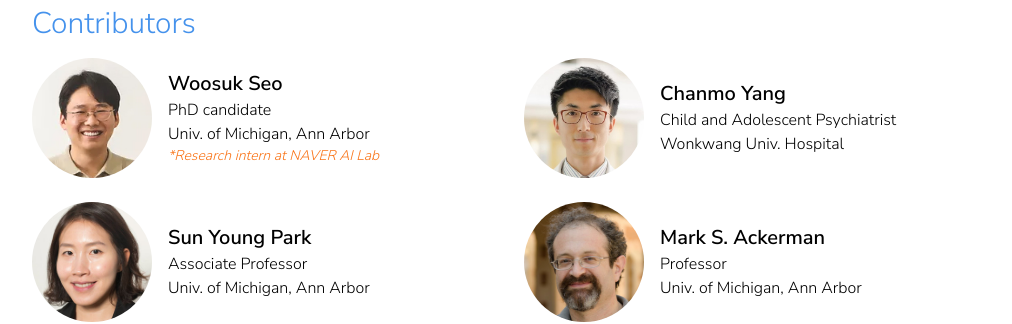
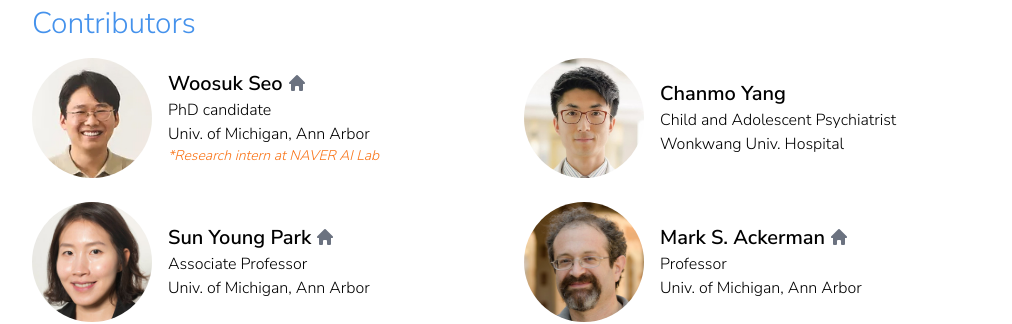
Before and after one commit to naver-ai/chacha, a Next.js app: page / in a window 1280 px wide. Shown: the part 530-854 px from the top of the page, without its empty margins (128-1140 px from the left). Built offline with nearby package versions, Linux system fonts and the light colour scheme.

Commit message:
Added author home pages.

```diff
--- a/app/sections/Members.tsx
+++ b/app/sections/Members.tsx
@@ -1,5 +1,6 @@
 import Image from "next/image"
 import { Section } from "../components/Section"
+import { HomeIcon } from '@heroicons/react/20/solid'
 
 const members = [
     {
@@ -7,6 +8,7 @@ const members = [
         affiliation: "Univ. of Michigan, Ann Arbor",
         role: "PhD candidate",
         thumb: "/images/thumb-wsseo.jpg",
+        web: "https://seowoosuk.wixsite.com/home",
         note: "*Research intern at NAVER AI Lab"
     },
     {
@@ -20,18 +22,21 @@ const members = [
         affiliation: "Univ. of Michigan, Ann Arbor",
         role: "Associate Professor",
         thumb: "/images/thumb-sypark.jpg",
+        web: "http://sunyoungpark.weebly.com/",
     },
     {
         name: "Mark S. Ackerman",
         affiliation: "Univ. of Michigan, Ann Arbor",
         role: "Professor",
         thumb: "/images/thumb-mackerman.jpg",
+        web: "https://www.socialworldsresearch.org/si/ackerm"
     },
     {
         name: "Young-Ho Kim",
         affiliation: "NAVER AI Lab",
         role: "Research Scientist",
         thumb: "/images/thumb-yhkim.jpg",
+        web: "http://younghokim.net"
     }
 ]
 
@@ -45,7 +50,13 @@ export const Members = () => {
                         <Image alt={`Thumbnail of ${member.name}`} src={member.thumb} fill={true}/>
                     </div>
                     <div className="flex-1 ml-4">
-                        <div className="text-xl font-semibold">{member.name}</div>
+                        <div className="text-xl font-semibold flex items-center">
+                            <span>{member.name}</span>
+                            {
+                                member.web != null ? <a href={member.web} target="_blank"><HomeIcon className="w-5 h-5 text-gray-500 mb-0.5 ml-1"/></a> : null
+                            }
+                        </div>
+
                         <div className="font-light">{member.role}</div>
                         <div className="font-light">{member.affiliation}</div>
                         {member.note != null ? <div className="font-light italic text-sm text-orange-500">{member.note}</div> : null }
@@ -56,8 +67,8 @@ export const Members = () => {
         </div>
         <div className="mt-8 flex items-center gap-6">
             <Image className="w-[200px]" alt="NAVER logo" src={require("../../public/images/logos/ai_lab_logo_vertical.png")} width={1728} height={552}/>
-            <Image className="w-20" alt="UMSI logo" src={require("../../public/images/logos/umsi-logo.svg")} unoptimized={true}/>
-            <Image className="w-[250px]" alt="Wonkwang logo" src={require("../../public/images/logos/wonkwang-logo.svg")} unoptimized={true}/>
+            <a href="https://www.si.umich.edu/" target="_blank"><Image className="w-20" alt="UMSI logo" src={require("../../public/images/logos/umsi-logo.svg")} unoptimized={true}/></a>
+            <a href="https://global.wkuh.org/" target="_blank"><Image className="w-[250px]" alt="Wonkwang logo" src={require("../../public/images/logos/wonkwang-logo.svg")} unoptimized={true}/></a>
 
         </div>
     </Section>
--- a/package.json
+++ b/package.json
@@ -9,6 +9,7 @@
     "lint": "next lint"
   },
   "dependencies": {
+    "@heroicons/react": "^2.1.1",
     "@uiw/react-prismjs": "^1.3.6",
     "next": "14.1.0",
     "prism-themes": "^1.9.0",
```
Also changed, not shown: 1 other file (tests, documents, lock files or other folders).
